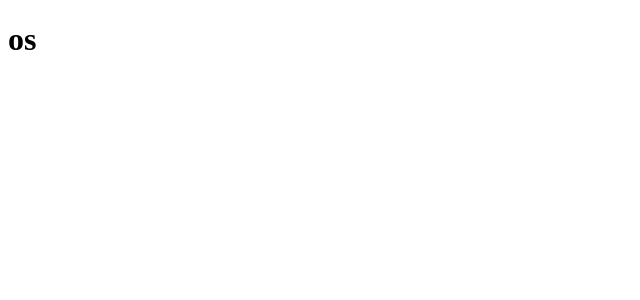
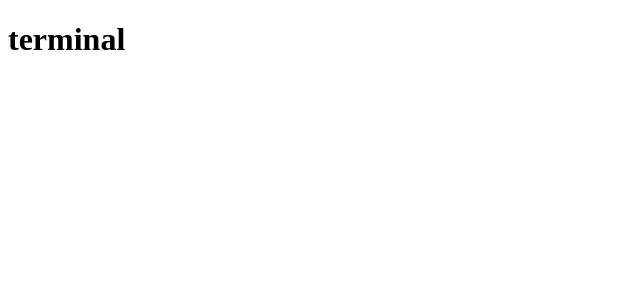
Before and after one commit to telesleo/os, a SvelteKit app: page / in a window 1280 px wide. Shown: the top 300 px of the page, without its empty margins (0-640 px from the left). Built offline with nearby package versions, Linux system fonts and the light colour scheme.

Commit message:
Add terminal component

```diff
--- /dev/null
+++ b/src/lib/components/Terminal.svelte
@@ -0,0 +1 @@
+<h1>terminal</h1>
--- a/src/routes/+page.svelte
+++ b/src/routes/+page.svelte
@@ -1 +1,5 @@
-<h1>os</h1>
+<script lang="ts">
+	import Terminal from "$lib/components/Terminal.svelte";
+</script>
+
+<Terminal />
```
